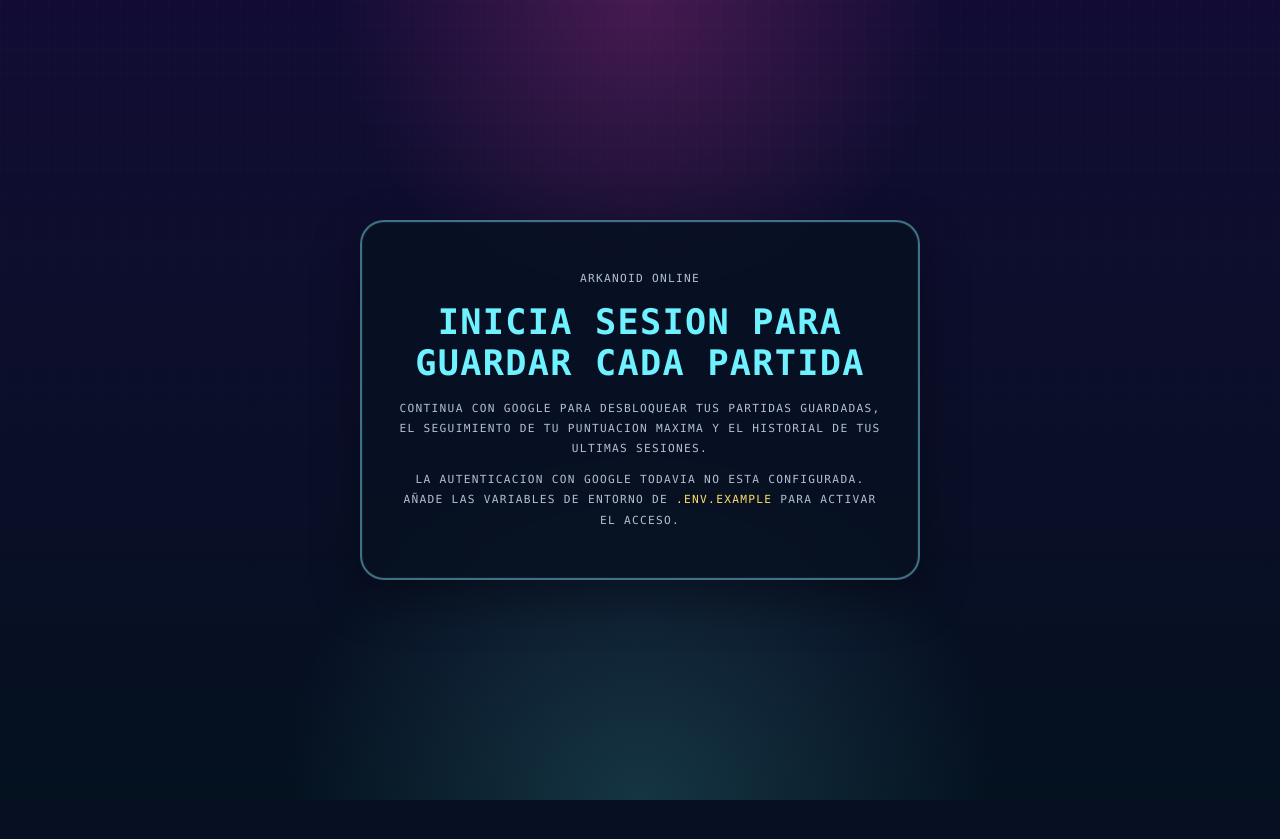
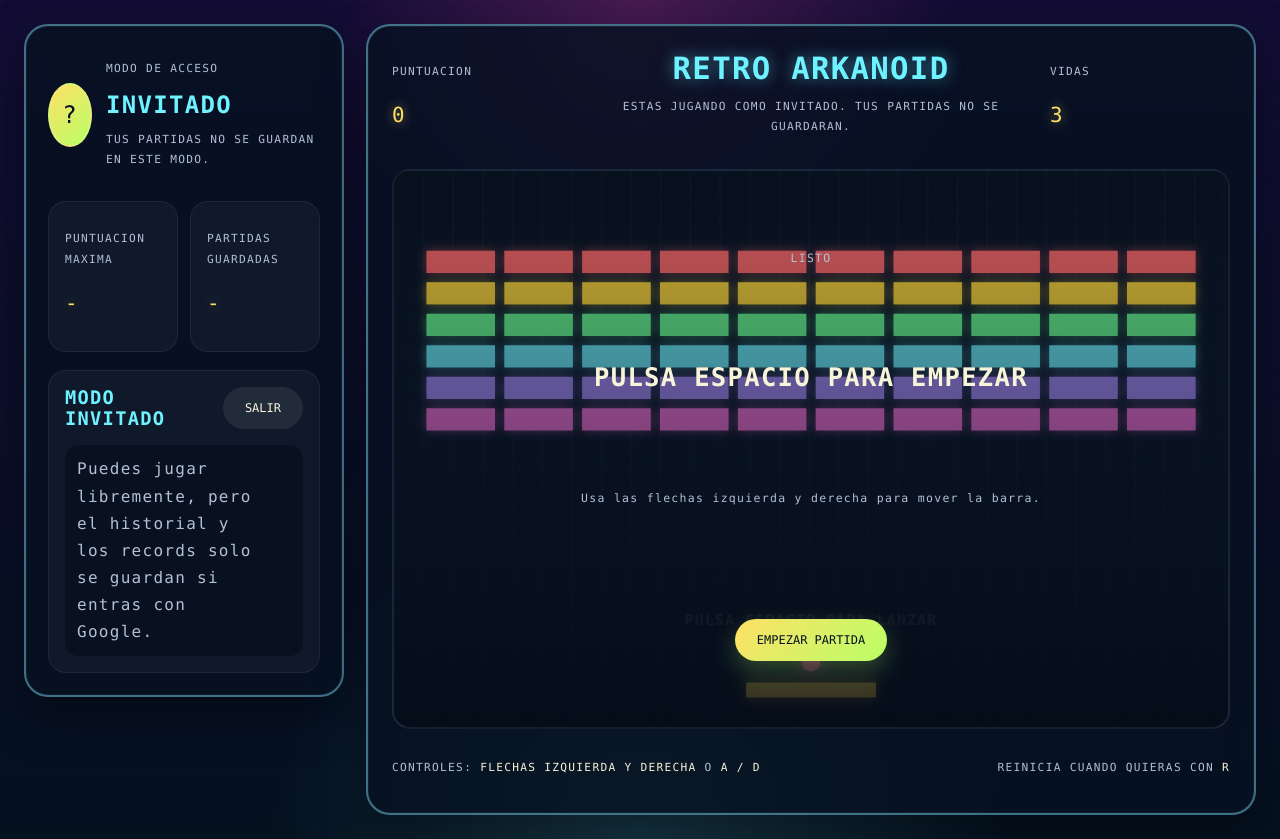
Before and after one commit to jmchema/retro_arkanoid, a Flask app: page / in a window 1280 px wide. Before the commit the page ends 800 px from the top, so only its background shows below. Run offline with Flask 3, Linux system fonts and the light colour scheme; the visitor is signed in with stand-in values (Sample User, id 1).

Commit message:
feat: add anonymous guest access

```diff
--- a/app.py
+++ b/app.py
@@ -77,6 +77,7 @@ def create_app() -> Flask:
     def load_current_user() -> None:
         user_id = session.get("user_id")
         g.current_user = db.session.get(User, user_id) if user_id else None
+        g.is_anonymous_guest = session.get("is_anonymous_guest", False)
 
     def google_enabled() -> bool:
         return "google" in oauth._registry
@@ -87,45 +88,67 @@ def create_app() -> Flask:
         return url_for("auth_google_callback", _external=True)
 
     def build_home_context():
-        user = g.current_user
-        if not user:
+        if g.current_user:
+            recent_games = (
+                GameSession.query.filter_by(user_id=g.current_user.id)
+                .order_by(GameSession.created_at.desc())
+                .limit(5)
+                .all()
+            )
+            total_games_count = GameSession.query.filter_by(user_id=g.current_user.id).count()
+            max_score = (
+                db.session.query(func.max(GameSession.score))
+                .filter(GameSession.user_id == g.current_user.id)
+                .scalar()
+            ) or 0
             return {
-                "authenticated": False,
+                "authenticated": True,
                 "google_enabled": google_enabled(),
+                "is_anonymous_guest": False,
+                "can_save_scores": True,
+                "user": g.current_user,
+                "max_score": max_score,
+                "total_games_count": total_games_count,
+                "recent_games": recent_games,
+                "recent_games_data": [
+                    {
+                        "score": game.score,
+                        "won": game.won,
+                        "created_at": game.created_at.strftime("%Y-%m-%d %H:%M"),
+                    }
+                    for game in recent_games
+                ],
             }
 
-        recent_games = (
-            GameSession.query.filter_by(user_id=user.id)
-            .order_by(GameSession.created_at.desc())
-            .limit(5)
-            .all()
-        )
-        total_games_count = GameSession.query.filter_by(user_id=user.id).count()
-        max_score = (
-            db.session.query(func.max(GameSession.score))
-            .filter(GameSession.user_id == user.id)
-            .scalar()
-        ) or 0
+        if g.is_anonymous_guest:
+            return {
+                "authenticated": True,
+                "google_enabled": google_enabled(),
+                "is_anonymous_guest": True,
+                "can_save_scores": False,
+                "user": None,
+                "max_score": 0,
+                "total_games_count": 0,
+                "recent_games": [],
+                "recent_games_data": [],
+            }
+
         return {
-            "authenticated": True,
+            "authenticated": False,
             "google_enabled": google_enabled(),
-            "user": user,
-            "max_score": max_score,
-            "total_games_count": total_games_count,
-            "recent_games": recent_games,
-            "recent_games_data": [
-                {
-                    "score": game.score,
-                    "won": game.won,
-                    "created_at": game.created_at.strftime("%Y-%m-%d %H:%M"),
-                }
-                for game in recent_games
-            ],
+            "is_anonymous_guest": False,
+            "can_save_scores": False,
         }
 
     @app.get("/")
     def index():
         return render_template("index.html", **build_home_context())
+
+    @app.get("/login/anonymous")
+    def login_anonymous():
+        session.clear()
+        session["is_anonymous_guest"] = True
+        return redirect(url_for("index"))
 
     @app.get("/login/google")
     def login_google():
@@ -189,6 +212,9 @@ def create_app() -> Flask:
 
     @app.post("/api/games")
     def save_game():
+        if g.is_anonymous_guest:
+            return jsonify({"error": "guest_mode_no_persistence"}), 200
+
         if not g.current_user:
             return jsonify({"error": "authentication_required"}), 401
 
--- a/static/js/game.js
+++ b/static/js/game.js
@@ -24,6 +24,8 @@ if (!bootstrap || !bootstrap.authenticated) {
         score: 0,
         lives: 3,
         scoreSaved: false,
+        isAnonymousGuest: Boolean(bootstrap.isAnonymousGuest),
+        canSaveScores: Boolean(bootstrap.canSaveScores),
         maxScore: bootstrap.maxScore || 0,
         totalGamesCount: bootstrap.totalGamesCount || 0,
         keys: {
@@ -92,8 +94,10 @@ if (!bootstrap || !bootstrap.authenticated) {
     function updateHud() {
         scoreElement.textContent = String(state.score);
         livesElement.textContent = String(state.lives);
-        maxScoreElement.textContent = String(state.maxScore);
-        savedRunsCountElement.textContent = String(state.totalGamesCount);
+        if (state.canSaveScores) {
+            maxScoreElement.textContent = String(state.maxScore);
+            savedRunsCountElement.textContent = String(state.totalGamesCount);
+        }
     }
 
     function showOverlay(title, message, kicker = "Pausa") {
@@ -236,7 +240,7 @@ if (!bootstrap || !bootstrap.authenticated) {
     }
 
     async function persistScore(won) {
-        if (state.scoreSaved) {
+        if (state.scoreSaved || !state.canSaveScores) {
             return;
         }
 
@@ -258,6 +262,9 @@ if (!bootstrap || !bootstrap.authenticated) {
             }
 
             const payload = await response.json();
+            if (payload.error) {
+                return;
+            }
             state.maxScore = payload.max_score;
             state.totalGamesCount = payload.total_games_count;
             updateHud();
@@ -287,7 +294,10 @@ if (!bootstrap || !bootstrap.authenticated) {
     function handleWin() {
         state.running = false;
         state.won = true;
-        showOverlay("Has ganado", `Puntuacion final: ${state.score}. Pulsa R o usa el boton para volver a jugar.`, "Victoria");
+        const message = state.isAnonymousGuest
+            ? `Puntuacion final: ${state.score}. Estas jugando como invitado, asi que esta partida no se guardara.`
+            : `Puntuacion final: ${state.score}. Pulsa R o usa el boton para volver a jugar.`;
+        showOverlay("Has ganado", message, "Victoria");
         persistScore(true);
     }
 
@@ -309,7 +319,10 @@ if (!bootstrap || !bootstrap.authenticated) {
 
         if (state.lives <= 0) {
             state.running = false;
-            showOverlay("Fin de la partida", `Has conseguido ${state.score} puntos. Pulsa R para intentarlo de nuevo.`, "Derrota");
+            const message = state.isAnonymousGuest
+                ? `Has conseguido ${state.score} puntos. Pulsa R para volver a jugar como invitado.`
+                : `Has conseguido ${state.score} puntos. Pulsa R para intentarlo de nuevo.`;
+            showOverlay("Fin de la partida", message, "Derrota");
             persistScore(false);
             return;
         }
--- a/templates/index.html
+++ b/templates/index.html
@@ -21,11 +21,12 @@
         <main class="auth-shell">
             <section class="auth-card">
                 <p class="eyebrow">Arkanoid Online</p>
-                <h1>Inicia sesion para guardar cada partida</h1>
+                <h1>Elige como quieres jugar</h1>
                 <p class="auth-copy">
-                    Continua con Google para desbloquear tus partidas guardadas, el seguimiento de tu
-                    puntuacion maxima y el historial de tus ultimas sesiones.
+                    Puedes entrar con Google para guardar tu historial y tu puntuacion maxima,
+                    o jugar como invitado sin guardar tus partidas.
                 </p>
+                <div class="auth-actions">
                     {% if google_enabled %}
                         <a class="google-button" href="{{ url_for('login_google') }}">Continuar con Google</a>
                     {% else %}
@@ -34,12 +35,47 @@
                             <code>.env.example</code> para activar el acceso.
                         </p>
                     {% endif %}
+                    <a class="guest-button" href="{{ url_for('login_anonymous') }}">Jugar como invitado</a>
+                </div>
             </section>
         </main>
     {% else %}
         <main class="page-shell">
             <section class="game-layout">
                 <aside class="profile-card">
+                    {% if is_anonymous_guest %}
+                        <div class="profile-head profile-head-guest">
+                            <div class="avatar avatar-fallback">?</div>
+                            <div>
+                                <p class="eyebrow">Modo de acceso</p>
+                                <h2>Invitado</h2>
+                                <p class="profile-email">Tus partidas no se guardan en este modo.</p>
+                            </div>
+                        </div>
+
+                        <div class="stats-grid">
+                            <article class="stat-card">
+                                <p class="hud-label">Puntuacion maxima</p>
+                                <p class="hud-value" id="maxScore">-</p>
+                            </article>
+                            <article class="stat-card">
+                                <p class="hud-label">Partidas guardadas</p>
+                                <p class="hud-value" id="savedRunsCount">-</p>
+                            </article>
+                        </div>
+
+                        <section class="history-panel">
+                            <div class="history-header">
+                                <h3>Modo invitado</h3>
+                                <form action="{{ url_for('logout') }}" method="post">
+                                    <button class="ghost-button" type="submit">Salir</button>
+                                </form>
+                            </div>
+                            <ul id="historyList" class="history-list">
+                                <li class="history-empty">Puedes jugar libremente, pero el historial y los records solo se guardan si entras con Google.</li>
+                            </ul>
+                        </section>
+                    {% else %}
                         <div class="profile-head">
                             {% if user.avatar_url %}
                                 <img class="avatar" src="{{ user.avatar_url }}" alt="Avatar de {{ user.display_name }}">
@@ -83,6 +119,7 @@
                                 {% endfor %}
                             </ul>
                         </section>
+                    {% endif %}
                 </aside>
 
                 <section class="game-card" aria-labelledby="game-title">
@@ -93,7 +130,11 @@
                         </div>
                         <div class="hud-center">
                             <h1 id="game-title">Retro Arkanoid</h1>
+                            {% if is_anonymous_guest %}
+                                <p class="hud-subtitle">Estas jugando como invitado. Tus partidas no se guardaran.</p>
+                            {% else %}
                                 <p class="hud-subtitle">Rompe todos los bloques. Cada partida completada se guarda en tu cuenta.</p>
+                            {% endif %}
                         </div>
                         <div>
                             <p class="hud-label">Vidas</p>
@@ -122,6 +163,8 @@
         <script>
             window.ARKANOID_BOOTSTRAP = {{ {
                 "authenticated": true,
+                "isAnonymousGuest": is_anonymous_guest,
+                "canSaveScores": can_save_scores,
                 "maxScore": max_score,
                 "totalGamesCount": total_games_count,
                 "recentGames": recent_games_data,
```
Lines whose indentation alone changed are shown as unchanged.
